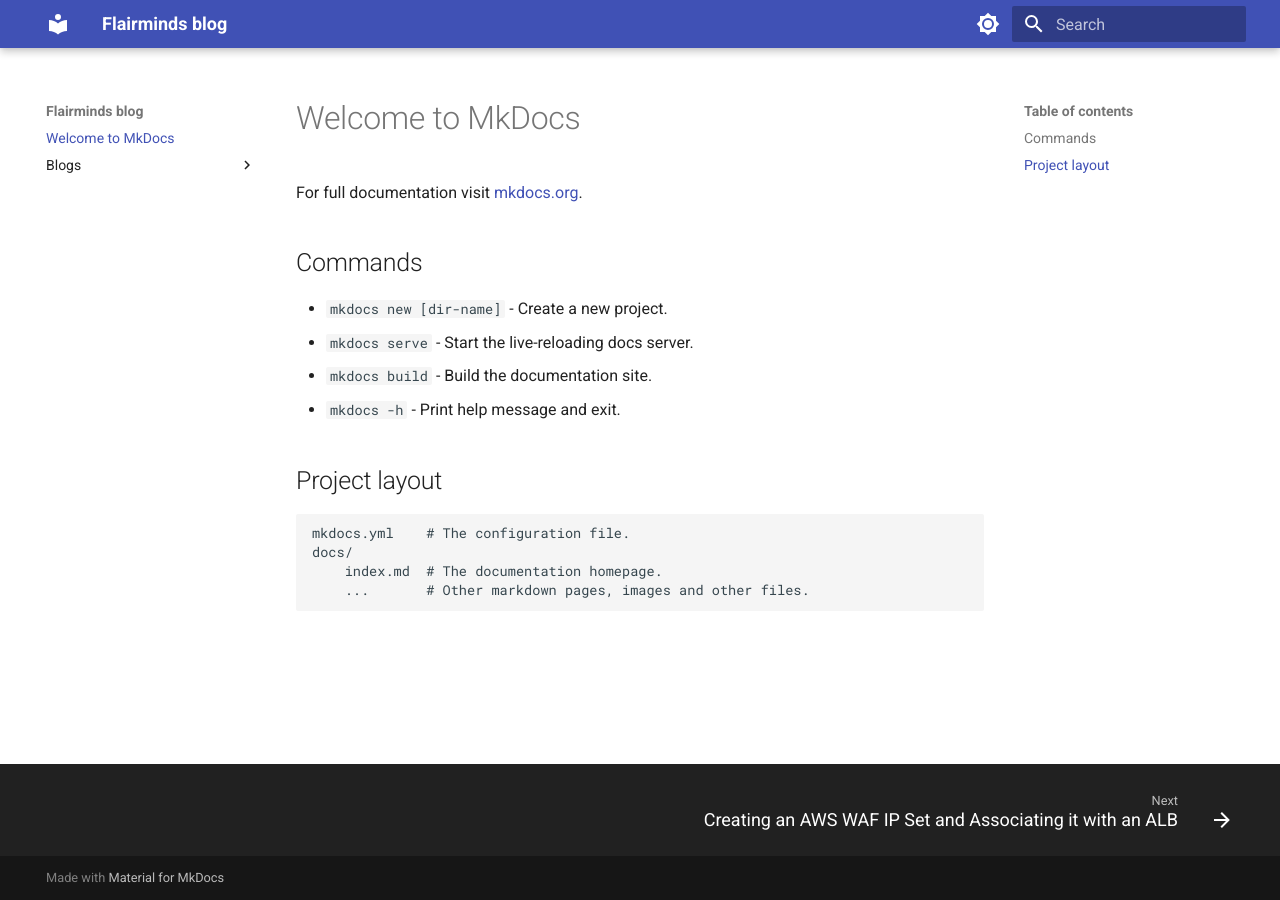
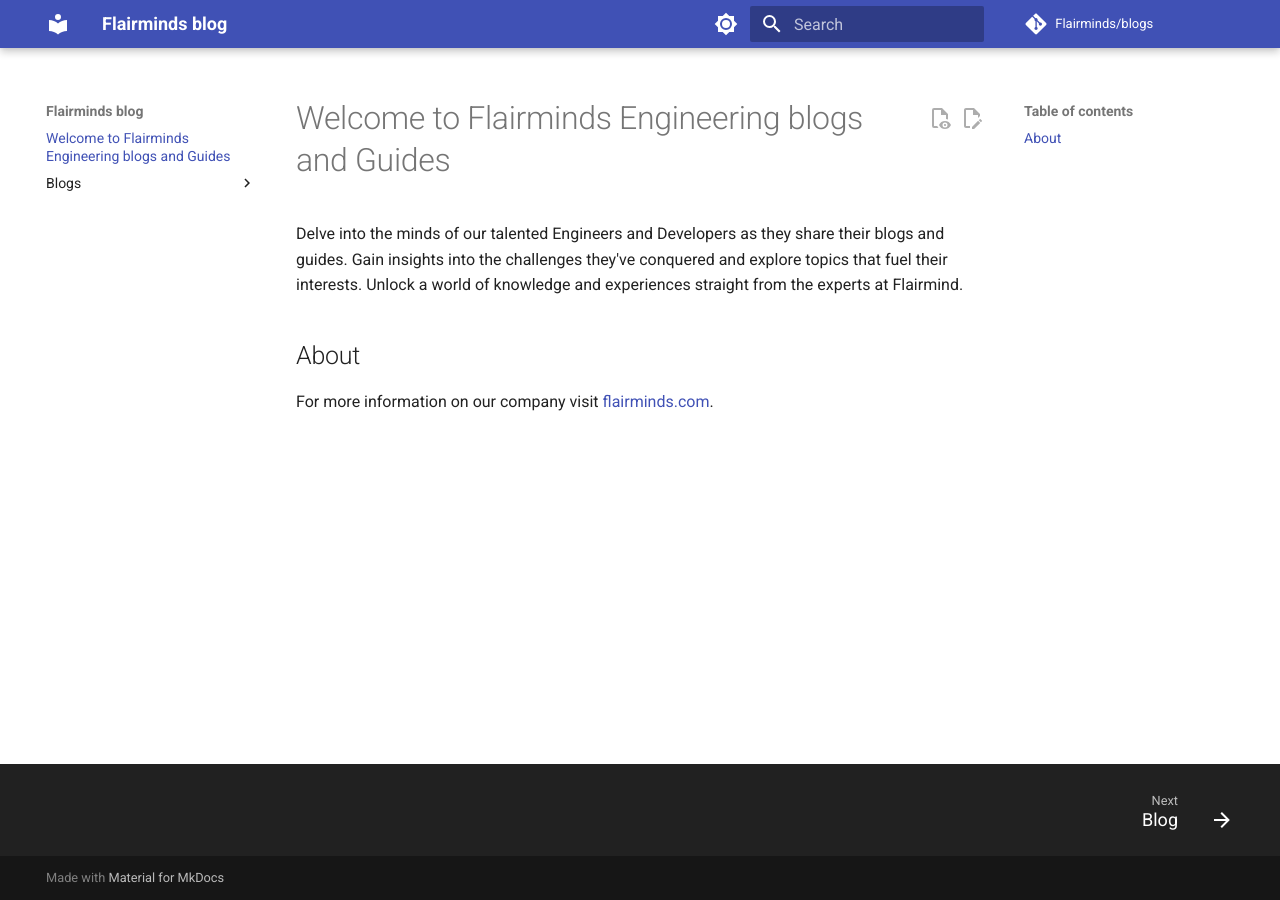
Before and after one commit to hi-vivek/blogs, an MkDocs documentation site: the page built from docs/index.md, in a window 1280 px wide. Built offline with MkDocs 1.6.1 and Material for MkDocs 9.7.7, drawn with Linux system fonts in a browser that asks for light colours; comment, search, counter and statistics services are not loaded.

```diff
--- /dev/null
+++ b/docs/blogs/.meta.yml
@@ -0,0 +1,3 @@
+comments: true
+hide:
+  - feedback
--- /dev/null
+++ b/docs/blogs/index.md
@@ -0,0 +1 @@
+# Blog
--- a/docs/index.md
+++ b/docs/index.md
@@ -1,17 +1,6 @@
-# Welcome to MkDocs
+# Welcome to Flairminds Engineering blogs and Guides
+Delve into the minds of our talented Engineers and Developers as they share their blogs and guides. Gain insights into the challenges they've conquered and explore topics that fuel their interests. Unlock a world of knowledge and experiences straight from the experts at Flairmind.
 
-For full documentation visit [mkdocs.org](https://www.mkdocs.org).
 
-## Commands
-
-* `mkdocs new [dir-name]` - Create a new project.
-* `mkdocs serve` - Start the live-reloading docs server.
-* `mkdocs build` - Build the documentation site.
-* `mkdocs -h` - Print help message and exit.
-
-## Project layout
-
-    mkdocs.yml    # The configuration file.
-    docs/
-        index.md  # The documentation homepage.
-        ...       # Other markdown pages, images and other files.
+## About
+For more information on our company visit [flairminds.com](https://www.flairminds.com).
--- a/mkdocs.yml
+++ b/mkdocs.yml
@@ -1,27 +1,42 @@
+# Project Information
 site_name: Flairminds blog
 site_url: https://blogs.flairminds.com
+site_description: >-
+  Engineering blogs and guides from Flairminds Software Pvt. Ltd.
+
+# Repository
+repo_name: Flairminds/blogs
+repo_url: https://github.com/Flairminds/blogs
+
 theme:
   name: material
   palette:
-
     # Palette toggle for light mode
     - scheme: default
       toggle:
         icon: material/brightness-7
         name: Switch to dark mode
-
     # Palette toggle for dark mode
     - scheme: slate
       toggle:
         icon: material/brightness-4
         name: Switch to light mode
   features:
-    - search.suggest
-    - search
+    - announce.dismiss
+    - content.action.edit
+    - content.action.view
+    - content.code.annotate
+    - content.code.copy
     - navigation.section
     - navigation.path
     - navigation.footer
     - navigation.indexes
+    - navigation.tracking
+    - search
+    - search.suggest
+    - search.highlight
+    - search.share
+    - toc.follow
   nav:
     - Blog:
         - blog/index.md
```
Also changed, not shown: docs/blogs/.authors.yml (added, +11 -0 lines), docs/blogs/posts/reserve_rds.md (+10 -0 lines).
